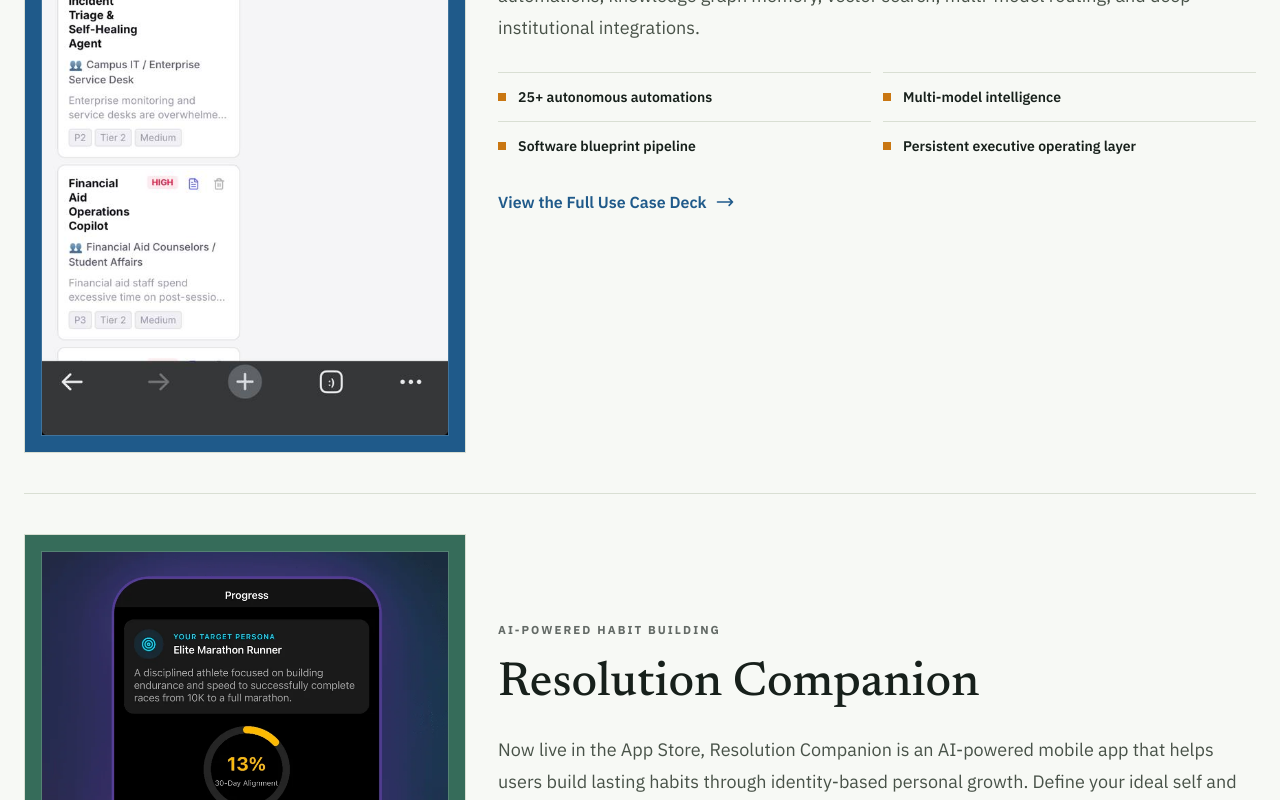
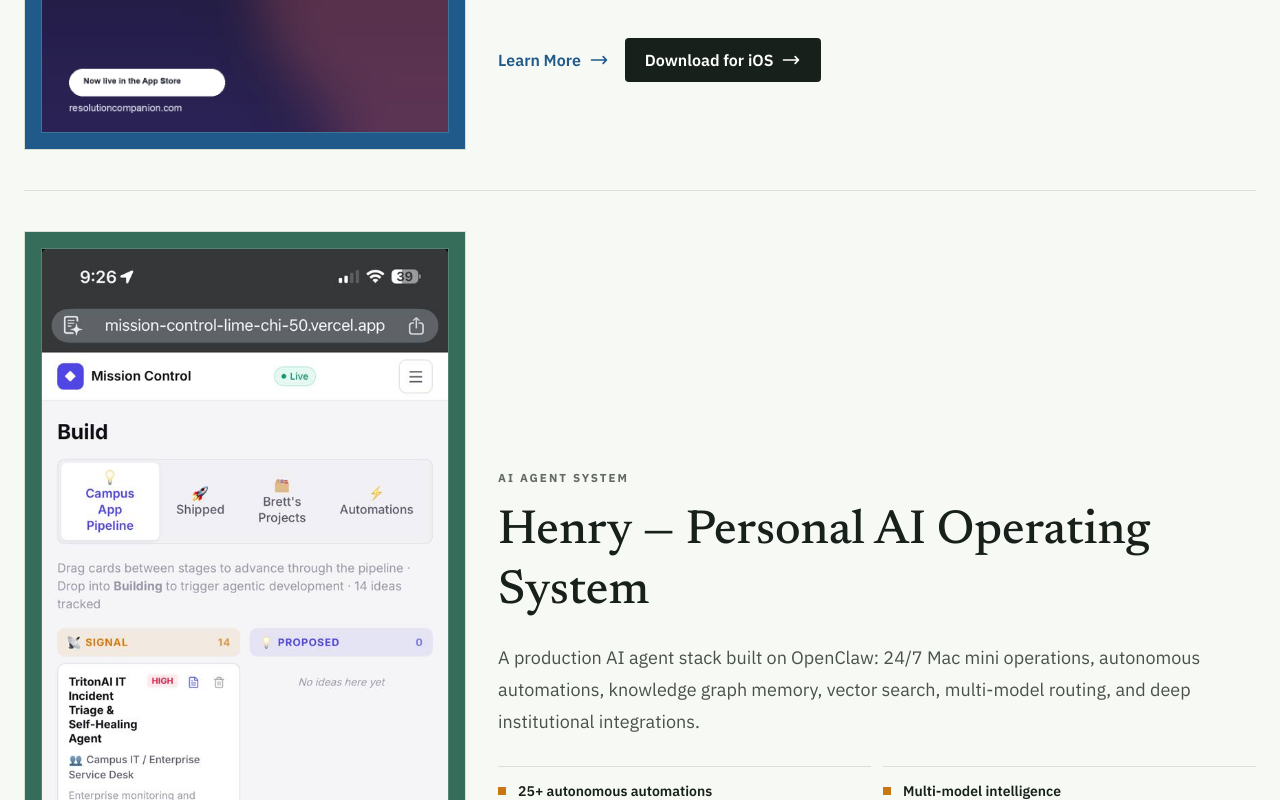
Before and after one commit to bpollak/brettpollak-website, a Next.js app: page /products in a window 1280 px wide. Shown: the part 860-1660 px from the top of the page. Built offline with nearby package versions, Linux system fonts and the light colour scheme.

Commit message:
Feature Resolution Companion on products page

```diff
--- a/app/products/page.tsx
+++ b/app/products/page.tsx
@@ -32,6 +32,27 @@ export const metadata: Metadata = {
 
 const products = [
   {
+    category: "AI-powered habit building",
+    title: "Resolution Companion",
+    href: "https://resolutioncompanion.com/",
+    secondaryHref: "https://apps.apple.com/us/app/resolution-companion-ai/id6757996708",
+    image: "/resolution-companion.webp",
+    imageAlt: "Resolution Companion landing page screenshots",
+    width: 900,
+    height: 1280,
+    description:
+      "Now live in the App Store, Resolution Companion is an AI-powered mobile app that helps users build lasting habits through identity-based personal growth. Define your ideal self and make daily choices aligned with that persona, supported by AI coaching and progress tracking.",
+    features: [
+      "Live in the App Store",
+      "AI-guided persona definition",
+      "Momentum calendar",
+      "Identity-first habit system",
+      "120-second kickstart activities",
+    ],
+    cta: "Learn More",
+    secondaryCta: "Download for iOS",
+  },
+  {
     category: "AI agent system",
     title: "Henry — Personal AI Operating System",
     href: "https://bpollak.github.io/openclaw-ai-usecase-deck/",
@@ -48,25 +69,6 @@ const products = [
       "Persistent executive operating layer",
     ],
     cta: "View the Full Use Case Deck",
-  },
-  {
-    category: "AI-powered habit building",
-    title: "Resolution Companion",
-    href: "https://apps.apple.com/us/app/resolution-companion-ai/id6757996708",
-    image: "/resolution-companion.webp",
-    imageAlt: "Resolution Companion App",
-    width: 400,
-    height: 800,
-    description:
-      "Now live in the App Store, Resolution Companion is an AI-powered mobile app that helps users build lasting habits through identity-based personal growth. Define your ideal self and make daily choices aligned with that persona, supported by AI coaching and progress tracking.",
-    features: [
-      "Live in the App Store",
-      "AI-guided persona definition",
-      "Momentum calendar",
-      "Identity-first habit system",
-      "120-second kickstart activities",
-    ],
-    cta: "Download Resolution Companion",
   },
   {
     category: "Media authenticity",
@@ -230,15 +232,16 @@ export default function Products() {
 
         <div className="border-y border-[#d9dfd3]">
           {products.map((product, index) => (
+            <article
+              key={product.title}
+              className="group grid gap-8 border-b border-[#d9dfd3] py-10 last:border-b-0 transition-colors hover:bg-[#fffef9] lg:grid-cols-[0.42fr_0.72fr] lg:items-center"
+            >
               <a
-              key={product.title}
                 href={product.href}
                 target="_blank"
                 rel="noopener noreferrer"
-              className="group block border-b border-[#d9dfd3] py-10 last:border-b-0 transition-colors hover:bg-[#fffef9]"
+                className={`block border border-[#d9dfd3] p-4 ${frameColors[index % frameColors.length]}`}
               >
-              <article className="grid gap-8 lg:grid-cols-[0.42fr_0.72fr] lg:items-center">
-                <div className={`border border-[#d9dfd3] p-4 ${frameColors[index % frameColors.length]}`}>
                 <Image
                   src={product.image}
                   alt={product.imageAlt}
@@ -247,7 +250,7 @@ export default function Products() {
                   className="h-auto w-full border border-white/15 object-cover"
                   sizes="(min-width: 1024px) 28vw, 100vw"
                 />
-                </div>
+              </a>
               <div>
                 <p className="rule-label mb-4 text-[#c97712]">{product.category}</p>
                 <h2 className="text-3xl md:text-5xl leading-tight font-medium text-[#17201b] transition-colors group-hover:text-[#1f5a8a]">
@@ -262,15 +265,34 @@ export default function Products() {
                     </div>
                   ))}
                 </div>
-                  <div className="mt-8 inline-flex items-center gap-2 font-semibold text-[#1f5a8a]">
+                <div className="mt-8 flex flex-wrap items-center gap-4">
+                  <a
+                    href={product.href}
+                    target="_blank"
+                    rel="noopener noreferrer"
+                    className="inline-flex items-center gap-2 font-semibold text-[#1f5a8a]"
+                  >
                     {product.cta}
                     <svg className="h-5 w-5 transition-transform group-hover:translate-x-1" fill="none" stroke="currentColor" viewBox="0 0 24 24">
                       <path strokeLinecap="round" strokeLinejoin="round" strokeWidth={2} d="M17 8l4 4m0 0l-4 4m4-4H3" />
                     </svg>
+                  </a>
+                  {'secondaryHref' in product && product.secondaryHref ? (
+                    <a
+                      href={product.secondaryHref}
+                      target="_blank"
+                      rel="noopener noreferrer"
+                      className="inline-flex items-center gap-2 rounded-sm bg-[#17201b] px-5 py-2.5 font-semibold text-white transition-colors hover:bg-[#1f5a8a] focus:outline-none focus:ring-2 focus:ring-[#1f5a8a] focus:ring-offset-2"
+                    >
+                      {product.secondaryCta}
+                      <svg className="h-5 w-5" fill="none" stroke="currentColor" viewBox="0 0 24 24">
+                        <path strokeLinecap="round" strokeLinejoin="round" strokeWidth={2} d="M17 8l4 4m0 0l-4 4m4-4H3" />
+                      </svg>
+                    </a>
+                  ) : null}
                 </div>
               </div>
             </article>
-            </a>
           ))}
         </div>
 
```
Also changed, not shown: public/resolution-companion.png, public/resolution-companion.webp. Lines whose indentation alone changed are shown as unchanged.
